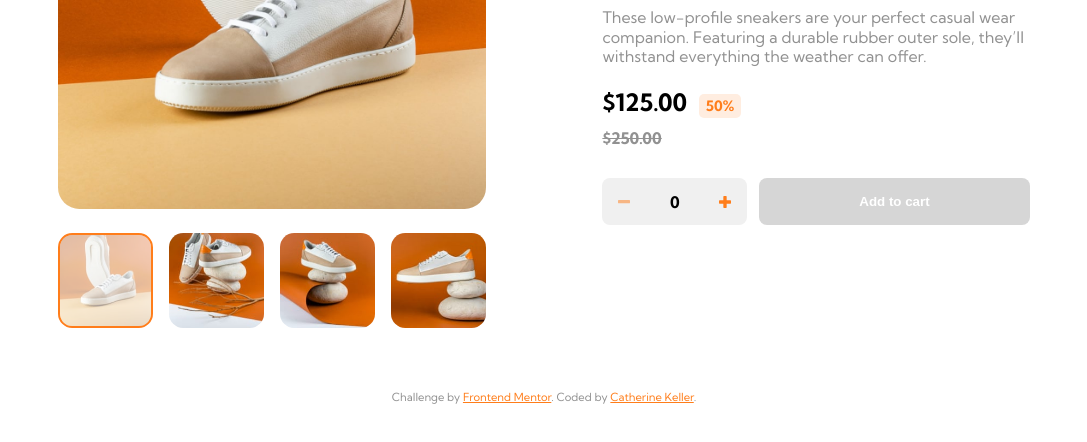
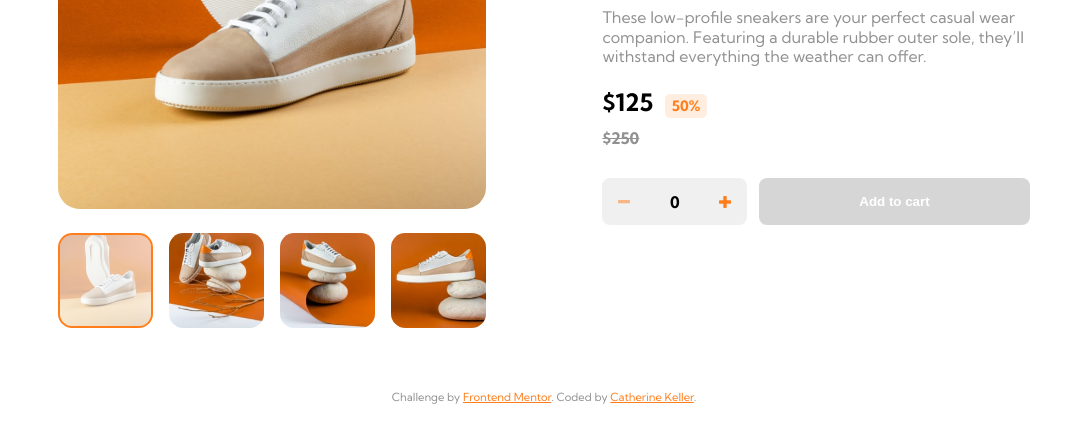
Before and after one commit to CatherineKeller/Ecommerce-Product-Page, a plain HTML site: page index.html in a window 1280 px wide. Shown: the part 356-798 px from the top of the page, without its empty margins (96-1183 px from the left). Drawn offline with Linux system fonts and the light colour scheme.

Commit message:
dynamic product (hors except thumbs)

```diff
--- a/index.html
+++ b/index.html
@@ -9,6 +9,7 @@
     <link href="https://fonts.googleapis.com/css2?family=Kumbh+Sans:wght@400;700&display=swap" rel="stylesheet">
     <link rel="stylesheet" href="css/style.css">
     <title>Frontend Mentor | E-commerce product page</title>
+    <script src="js/product.js"></script>
     <script src="js/images-thumb.js"></script>
     <script src="js/cart.js"></script>
     <script src="js/addtocart.js"></script>
@@ -40,20 +41,6 @@
               </div>
             </div>
             <div class="cart-opened__content">
-              <!-- <div class="cart-item" data-product="">
-                <img class="cart-item__img" src="images/image-product-1-thumbnail.jpg" />
-                <div class="cart-item__descr">
-                  <div class="cart-item__descr-title">
-                    Fall Limited Edition Sneakers
-                  </div>
-                  <div class="cart-item__descr-price">
-                    <span class="cart-item__descr-price-unique">$125.00</span>
-                    <span class="cart-item__descr-price-qty">x 3</span>
-                    <span class="cart-item__descr-price-total">$375.00</span>
-                  </div>
-                </div>
-                <span class="cart-item__remove"><img src="images/icon-delete.svg" alt="Delete" /></span>
-              </div> -->
             </div>
             <button class="cart-opened__checkout btn--main">Checkout</button>
           </div>
@@ -65,7 +52,7 @@
         <section class="product">
           <div class="product__images">
             <div class="product__image-main">
-              <img src="images/image-product-1.jpg" alt="" />
+              <img src="" alt="" />
             </div>
             <div class="product__image-thumbs">
               <div class="product__image-thumbs-container image-active">
@@ -85,16 +72,14 @@
           </div>
           <div class="product__detail">
             <header class="product__header">
-              <h2>Sneaker Company</h2>
-              <h1>Fall Limited Edition Sneakers</h1>
+              <h2></h2>
+              <h1></h1>
             </header>
-            <p class="product__resume">
-              These low-profile sneakers are your perfect casual wear companion. Featuring a durable rubber outer sole, they’ll withstand everything the weather can offer.
-            </p>
+            <p class="product__resume"></p>
             <div class="product__price">
-              <span class="product__price-valid">$125.00</span>
-              <span class="product__price-reduce">50%</span>
-              <span class="product__price-old">$250.00</span>
+              <span class="product__price-valid"></span>
+              <span class="product__price-reduce"></span>
+              <span class="product__price-old"></span>
             </div>
             <div class="product__addtocart">
               <div class="product__addtocart-quantity">
--- a/js/addtocart.js
+++ b/js/addtocart.js
@@ -76,11 +76,19 @@ const addtocart = {
   },
   addItem: function(){
     addtocart.createItem.container.dataset.product = product.id;
-    addtocart.createItem.img.src = product.image;
+    addtocart.createItem.img.src = product.image[0];
     addtocart.createItem.title.textContent = product.title;
-    addtocart.createItem.price.textContent = `${product.devise}${product.price}`;
+    // Calcul new price
+    let productPrice = '';
+    if(product.reduce !== 0 || ''){
+      productPrice = product.price * product.reduce / 100;
+    } else {
+      console.log('else');
+      productPrice = product.price;
+    }
+    addtocart.createItem.price.textContent = `${product.devise}${productPrice}`;
     addtocart.createItem.qty.textContent = `x ${addtocart.currentQty}`;
-    addtocart.createItem.total.textContent = product.devise + product.price * addtocart.currentQty;
+    addtocart.createItem.total.textContent = product.devise + productPrice * addtocart.currentQty;
 
     addtocart.currentItemsInCartNumber++;
   },
--- a/js/cart.js
+++ b/js/cart.js
@@ -1,10 +1,3 @@
-const product = {
-  id: 0,
-  title: 'Fall Limited Edition Sneakers',
-  devise: '$',
-  price: 125.00,
-  image: 'images/image-product-1.jpg',
-};
 const cart = {
   emptyCart: function(){
     cart.itemsContainer.innerHTML = '<p>Your cart ist empty.</p>';
--- /dev/null
+++ b/js/product.js
@@ -0,0 +1,47 @@
+const product = {
+  id: 0,
+  title: 'Fall Limited Edition Sneakers',
+  description: 'These low-profile sneakers are your perfect casual wear companion. Featuring a durable rubber outer sole, they’ll withstand everything the weather can offer.',
+  brand: 'Sneaker Company',
+  devise: '$',
+  price: 250.00,
+  reduce: 50,
+  image: [
+    'images/image-product-1.jpg',
+    'images/image-product-2.jpg',
+    'images/image-product-3.jpg',
+    'images/image-product-4.jpg',
+  ],
+  thumbs:[
+    'image-product-1-thumbnail.jpg',
+    'image-product-2-thumbnail.jpg',
+    'image-product-3-thumbnail.jpg',
+    'image-product-4-thumbnail.jpg',
+  ],
+  insertProduct: function(){
+    product.titleContainer = document.querySelector('h1'); // H1
+    product.titleContainer.textContent = product.title;
+
+    product.brandContainer = document.querySelector('h2');
+    product.brandContainer.textContent = product.brand;
+
+    product.descriptionContainer = document.querySelector('.product__resume'); // H1
+    product.descriptionContainer.textContent = product.description;
+
+    product.priceValidContainer = document.querySelector('.product__price-valid'); // Price
+    product.priceReduceContainer = document.querySelector('.product__price-reduce');
+    product.priceOldContainer = document.querySelector('.product__price-old');
+    product.priceOldContainer.textContent = `$${product.price}`;
+    product.priceReduceContainer.textContent = `${product.reduce}%`;
+    product.priceValidContainer.textContent = `$${product.price * product.reduce / 100}`;
+
+    product.mainImage = document.querySelector('.product__image-main img'); // main image
+    product.mainImage.src = product.image[0];
+
+    // thumbs
+  },
+  init: function(){
+    product.insertProduct();
+  },
+};
+document.addEventListener('DOMContentLoaded', product.init);
```
